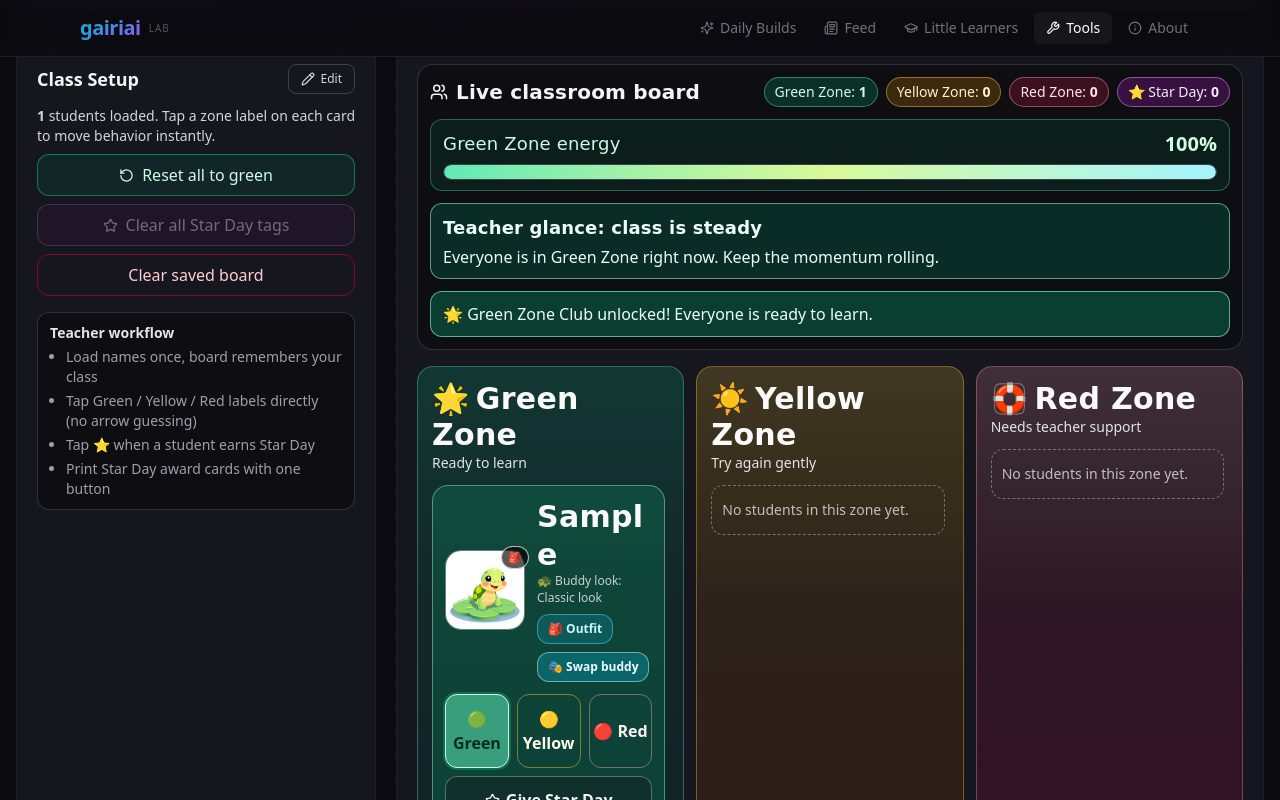
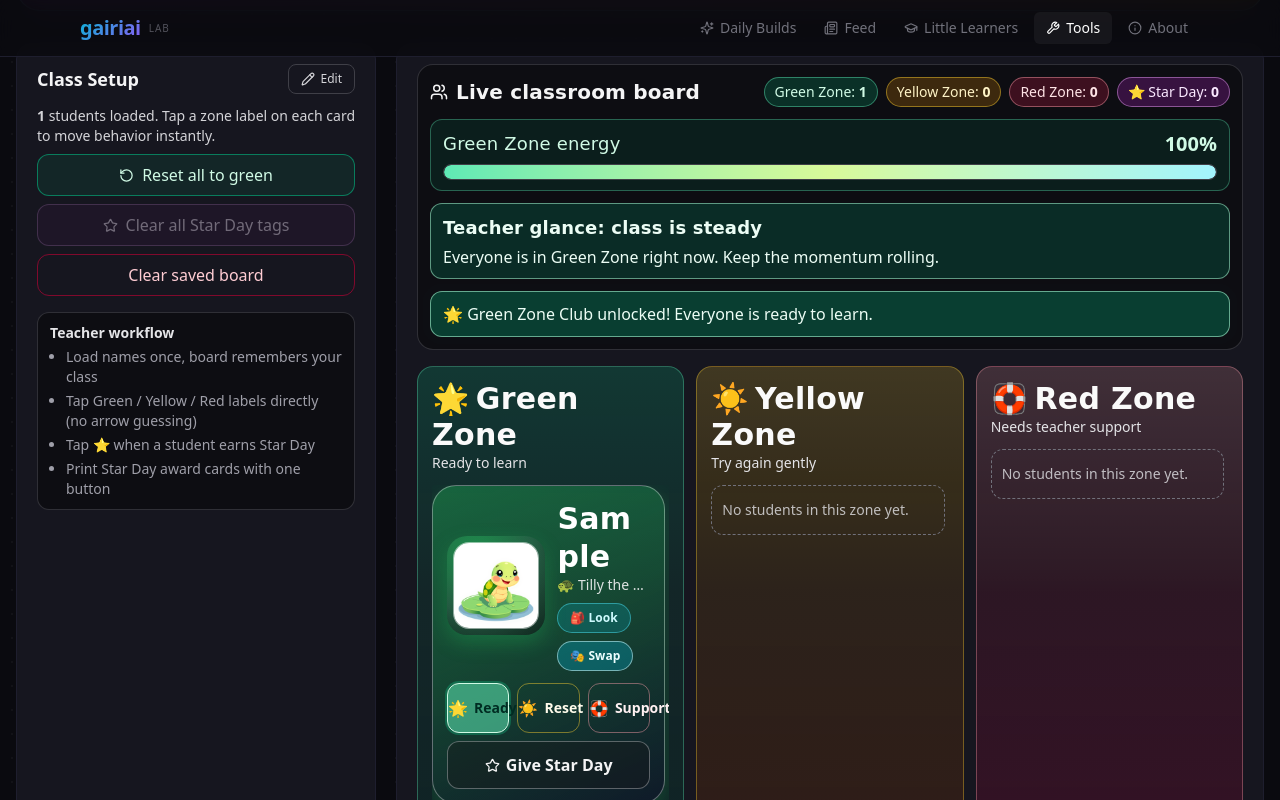
Before and after one commit to sandahltim/gairiai-net, a Next.js app: page /tools/behavior-buddy in a window 1280 px wide. Both pictures are taken after typing "Sample" into the empty fields and a click on the button "Save behavior board". Shown: the part 463-1263 px from the top of the page. Built offline with nearby package versions, Linux system fonts and the light colour scheme.

Commit message:
Redesign Behavior Buddy student cards with polished kid-first visuals

```diff
--- a/src/app/tools/behavior-buddy/page.tsx
+++ b/src/app/tools/behavior-buddy/page.tsx
@@ -2,7 +2,7 @@
 
 import Link from 'next/link';
 import Image from 'next/image';
-import { startTransition, useEffect, useMemo, useState } from 'react';
+import { startTransition, useEffect, useMemo, useState, type CSSProperties } from 'react';
 import { Pencil, Printer, RotateCcw, Save, Sparkles, Star, Users } from 'lucide-react';
 import { type OutfitMode, ZOO_CHARACTERS } from '@/lib/zoo-characters';
 
@@ -144,6 +144,39 @@ function outfitImageForCharacter(imagePath: string, mode: OutfitMode): string {
   if (extensionIndex <= 0) return imagePath;
 
   return `${imagePath.slice(0, extensionIndex)}-${mode}${imagePath.slice(extensionIndex)}`;
+}
+
+function hexToRgba(hex: string, alpha: number): string {
+  const cleaned = hex.replace('#', '').trim();
+  if (!/^[0-9a-fA-F]{6}$/.test(cleaned)) {
+    return `rgba(34, 197, 94, ${alpha})`;
+  }
+
+  const value = Number.parseInt(cleaned, 16);
+  const red = (value >> 16) & 255;
+  const green = (value >> 8) & 255;
+  const blue = value & 255;
+  return `rgba(${red}, ${green}, ${blue}, ${alpha})`;
+}
+
+function studentCardSurface(accent: string, zone: Zone): CSSProperties {
+  const zoneTint: Record<Zone, string> = {
+    green: '#22c55e',
+    yellow: '#f59e0b',
+    red: '#f43f5e',
+  };
+
+  return {
+    background: `linear-gradient(155deg, ${hexToRgba(accent, 0.36)} 0%, ${hexToRgba(zoneTint[zone], 0.22)} 45%, rgba(15,23,42,0.76) 100%)`,
+    boxShadow: `0 10px 24px ${hexToRgba(accent, 0.24)}`,
+  };
+}
+
+function avatarHalo(accent: string): CSSProperties {
+  return {
+    background: `radial-gradient(circle at 30% 20%, ${hexToRgba(accent, 0.5)} 0%, rgba(255,255,255,0.06) 55%, rgba(9,9,11,0.55) 100%)`,
+    boxShadow: `0 8px 20px ${hexToRgba(accent, 0.28)}`,
+  };
 }
 
 export default function BehaviorBuddyPage() {
@@ -569,25 +602,25 @@ export default function BehaviorBuddyPage() {
                       const character = characterMap.get(student.characterId) ?? ZOO_CHARACTERS[0];
 
                       return (
-                        <div key={student.id} className={`rounded-2xl border p-3 ${ZONE_META[student.zone].studentShell}`}>
+                        <div
+                          key={student.id}
+                          className="rounded-3xl border border-white/35 p-3.5"
+                          style={studentCardSurface(character.accent, student.zone)}
+                        >
                           <div className="flex items-center gap-3">
-                            <div className="relative">
+                            <div className="rounded-[1.25rem] p-1.5" style={avatarHalo(character.accent)}>
                               <Image
                                 src={outfitImageForCharacter(character.image, student.outfitMode)}
                                 alt={`${character.name} avatar`}
-                                width={96}
-                                height={96}
-                                className={`h-20 w-20 rounded-2xl border border-zinc-200/30 bg-white/10 object-contain ${student.zone === 'green' ? 'buddy-bounce' : ''}`}
+                                width={110}
+                                height={110}
+                                className={`h-[5.4rem] w-[5.4rem] rounded-[1rem] border border-white/45 bg-white/10 object-contain ${student.zone === 'green' ? 'buddy-bounce' : ''}`}
                               />
-                              <span className="absolute -right-1 -top-1 rounded-full border border-white/70 bg-black/65 px-1.5 py-0.5 text-[11px]" aria-label={`Outfit mode ${OUTFIT_MODE_META[student.outfitMode].label}`}>
-                                {OUTFIT_MODE_META[student.outfitMode].emoji}
-                              </span>
                             </div>
                             <div className="min-w-0 flex-1">
-                              <p className="zoo-fun-font text-2xl sm:text-3xl font-black text-zinc-50 leading-tight break-words">{student.name}</p>
-                              <p className="text-xs text-zinc-100/80 leading-snug break-words">
-                                {character.emoji} Buddy look: {OUTFIT_MODE_META[student.outfitMode].label}
-                              </p>
+                              <p className="zoo-fun-font text-3xl font-black text-white leading-tight break-words">{student.name}</p>
+                              <p className="text-sm text-zinc-100/90 truncate">{character.emoji} {character.name}</p>
+
                               <div className="mt-2 flex flex-wrap items-center gap-2">
                                 <button
                                   type="button"
@@ -595,11 +628,11 @@ export default function BehaviorBuddyPage() {
                                     const nextMode = nextOutfitMode(student.outfitMode);
                                     updateStudent(student.id, current => ({ ...current, outfitMode: nextMode }));
                                   }}
-                                  className={`rounded-xl border px-2.5 py-1.5 text-xs font-semibold ${OUTFIT_MODE_META[student.outfitMode].chip}`}
+                                  className={`rounded-full border px-3 py-1.5 text-xs font-semibold ${OUTFIT_MODE_META[student.outfitMode].chip}`}
                                   aria-label={`Cycle outfit for ${student.name}`}
                                   title="Tap to cycle outfit"
                                 >
-                                  {OUTFIT_MODE_META[student.outfitMode].emoji} Outfit
+                                  {OUTFIT_MODE_META[student.outfitMode].emoji} Look
                                 </button>
                                 <button
                                   type="button"
@@ -611,22 +644,28 @@ export default function BehaviorBuddyPage() {
                                     }));
                                     triggerCelebration(`🎭 ${nextCharacter.name} joined ${student.name}!`);
                                   }}
-                                  className="rounded-xl border border-cyan-100/50 bg-cyan-500/30 px-2.5 py-1.5 text-xs font-semibold text-cyan-50 hover:border-cyan-100"
+                                  className="rounded-full border border-cyan-100/55 bg-cyan-500/30 px-3 py-1.5 text-xs font-semibold text-cyan-50 hover:border-cyan-100"
                                 >
-                                  🎭 Swap buddy
+                                  🎭 Swap
                                 </button>
+                                {student.starDay && (
+                                  <span className="inline-flex items-center gap-1 rounded-full border border-fuchsia-200/70 bg-fuchsia-500/35 px-2.5 py-1 text-xs font-semibold text-fuchsia-50">
+                                    ⭐ Star
+                                  </span>
+                                )}
                               </div>
-                              {student.starDay && (
-                                <p className="mt-1.5 inline-flex items-center gap-1 rounded-full border border-fuchsia-200/70 bg-fuchsia-500/30 px-2.5 py-0.5 text-xs text-fuchsia-50">
-                                  <Star size={12} /> Star Day Hero
-                                </p>
-                              )}
                             </div>
                           </div>
 
                           <div className="mt-3 grid grid-cols-1 gap-2 sm:grid-cols-3">
                             {ZONE_ORDER.map(targetZone => {
                               const isActive = student.zone === targetZone;
+                              const zoneLabel: Record<Zone, string> = {
+                                green: 'Ready',
+                                yellow: 'Reset',
+                                red: 'Support',
+                              };
+
                               return (
                                 <button
                                   key={`${student.id}-${targetZone}`}
@@ -637,11 +676,14 @@ export default function BehaviorBuddyPage() {
                                     }
                                     updateStudent(student.id, current => ({ ...current, zone: targetZone }));
                                   }}
-                                  className={`rounded-xl border py-3 text-base font-black transition-colors min-h-[52px] ${
+                                  className={`rounded-xl border py-2.5 text-sm font-black transition-colors min-h-[50px] ${
                                     isActive ? ZONE_META[targetZone].activeButton : ZONE_META[targetZone].button
                                   }`}
                                 >
-                                  {ZONE_META[targetZone].short}
+                                  <span className="inline-flex items-center gap-1.5">
+                                    <span className="text-base leading-none">{ZONE_META[targetZone].emoji}</span>
+                                    {zoneLabel[targetZone]}
+                                  </span>
                                 </button>
                               );
                             })}
```
